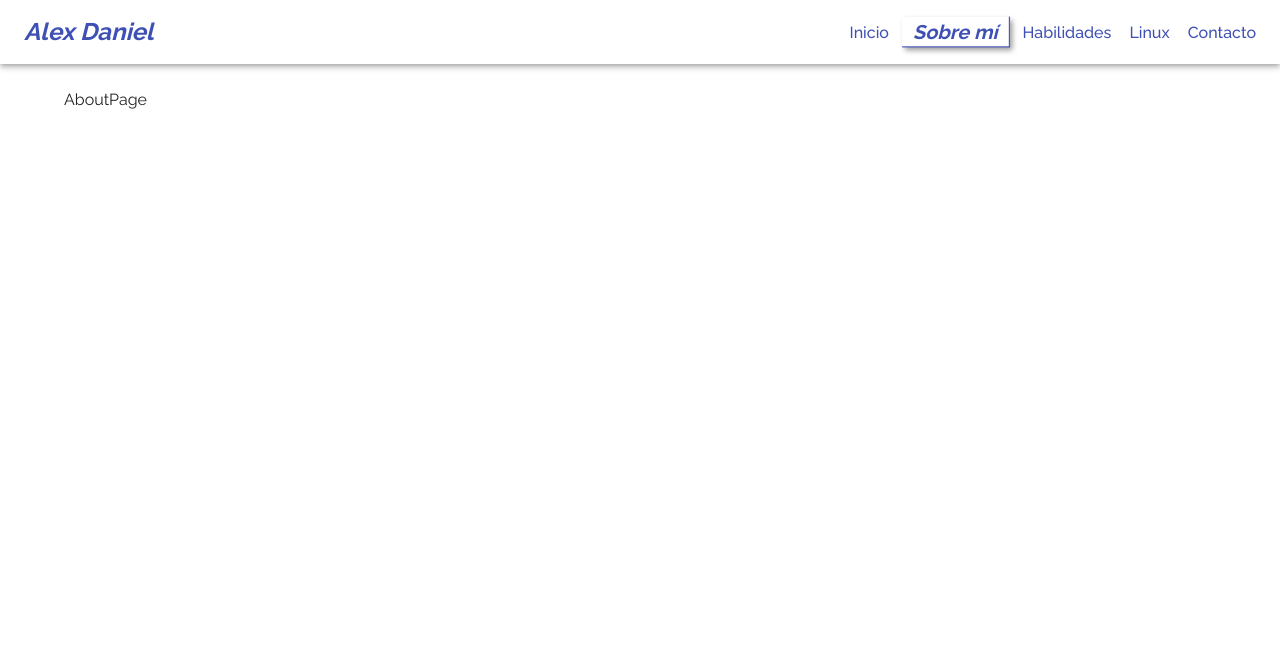
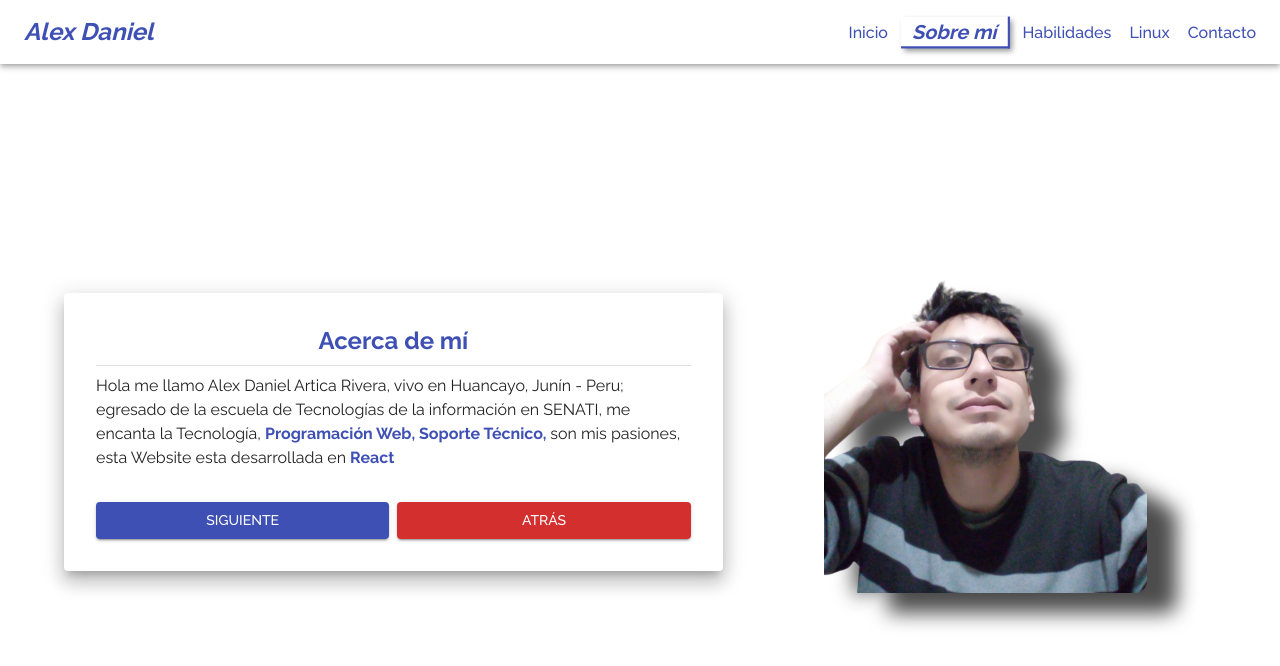
Before and after one commit to PandavionxD/Website_v1, a React (Vite) app: page /about in a window 1280 px wide. Shown: the top 666 px of the page. Built offline with nearby package versions, Linux system fonts and the light colour scheme.

Commit message:
Terminando la seccion about

```diff
--- a/src/UI/nav.css
+++ b/src/UI/nav.css
@@ -3,6 +3,7 @@
   color: #3f50b5;
   margin-left: 18px;
   font-weight: 500;
+  /* border-radius: 12px; */
 }
 .nav__navbar:hover {
   /* text-decoration: underline; */
@@ -22,12 +23,12 @@
   transform: scale(1.1);
   padding: 0 10px;
   font-size: 18px;
-  border-bottom:1px solid #3f50b5;
-  border-right: 1px solid #3f50b5;
+  border-bottom:2px solid #3f50b5;
+  border-right: 2px solid #3f50b5;
   box-shadow: 3px 3px 5px 0px rgba(0, 0, 0, 0.4);
 }
 .nav__navbar:focus-visible{
   outline: 1px solid;
   border-radius: 12px;
-  padding:6px;
+  padding:4px;
 }
--- a/src/pages/AboutPage.jsx
+++ b/src/pages/AboutPage.jsx
@@ -1,6 +1,103 @@
+import {
+  Box,
+  Button,
+  Card,
+  CardActionArea,
+  CardContent,
+  Divider,
+  Grid,
+  Typography,
+} from "@mui/material";
+import { Link } from "react-router-dom";
+import { styled } from "styled-components";
 
 export const AboutPage = () => {
+  const Span = styled("span")({
+    color: "#3f50b5",
+    fontWeight: 700,
+  });
+
+  const Image = styled("img")({
+    width:'70%',
+    objectFit:'contain',
+    objectPosition:'center',
+    filter: 'drop-shadow(30px 20px 10px rgba(0, 0, 0, .7))',
+    borderRadius:12
+  })
+
   return (
-    <div>AboutPage</div>
-  )
-}
+    <Grid
+      container
+      spacing={4}
+      minHeight="90vh"
+      justifyContent="center"
+      alignItems="center"
+    >
+      <Grid item xs={12} sm={7}className="animate__animated animate__fadeInLeft">
+        <Card elevation={12} sx={{ padding: 2 }}>
+          <CardActionArea>
+            <CardContent>
+              <Typography
+                mb={1}
+                textAlign="center"
+                component="h2"
+                variant="h5"
+                color="primary"
+                fontWeight="700"
+              >
+                Acerca de mí
+              </Typography>
+              <Divider />
+              <Typography variant="body1" mt={1}>
+                Hola me llamo Alex Daniel Artica Rivera, vivo en Huancayo, Junín
+                - Peru; egresado de la escuela de Tecnologías de la información
+                en SENATI, me encanta la Tecnología,{" "}
+                <Span> Programación Web, Soporte Técnico, </Span> son mis
+                pasiones, esta Website esta desarrollada en <Span> React</Span>
+              </Typography>
+            </CardContent>
+          </CardActionArea>
+          <Grid container padding={2} spacing={1}>
+            <Grid item xs={12} sm={6}>
+              <Button
+                fullWidth
+                variant="contained"
+                component={Link}
+                to="/skills"
+              >
+                Siguiente
+              </Button>
+            </Grid>
+            <Grid item xs={12} sm={6}>
+              <Button
+                component={Link}
+                to="/"
+                fullWidth
+                variant="contained"
+                color="error"
+                xs={12}
+                sm={6}
+              >
+                Atrás
+              </Button>
+            </Grid>
+          </Grid>
+        </Card>
+      </Grid>
+      <Grid item sx={{
+        width:{
+          sm:'60%',
+          md:'80%'
+        }
+      }} sm={5} className="animate__animated animate__fadeInRight" >
+        <Box component='picture' sx={{
+          borderRadius:12,
+          display:'flex',
+          justifyContent:'center'
+        }} >
+        <Image  src="/assets/315356095_610255430606295_1271877310177832689_n-removebg-preview.png" alt="yo" />
+        </Box>
+      </Grid>
+    </Grid>
+  );
+};
```
